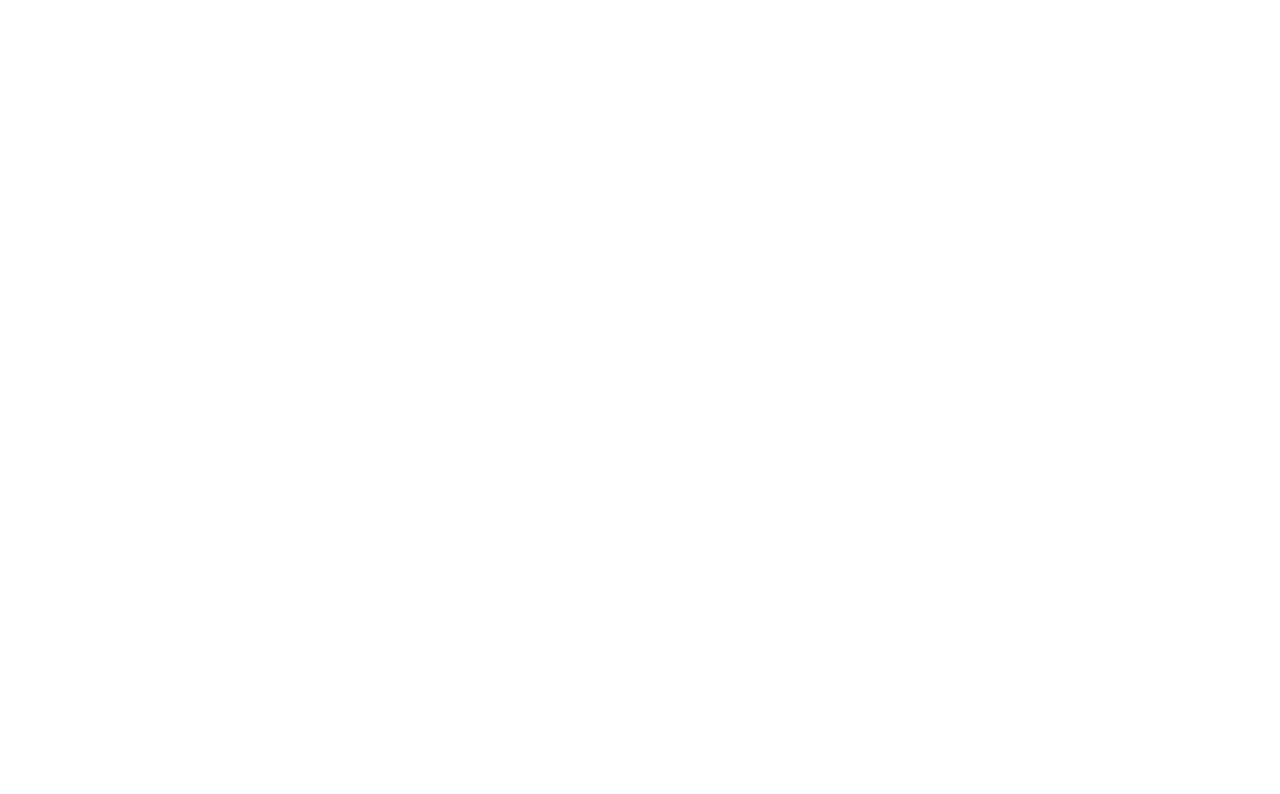
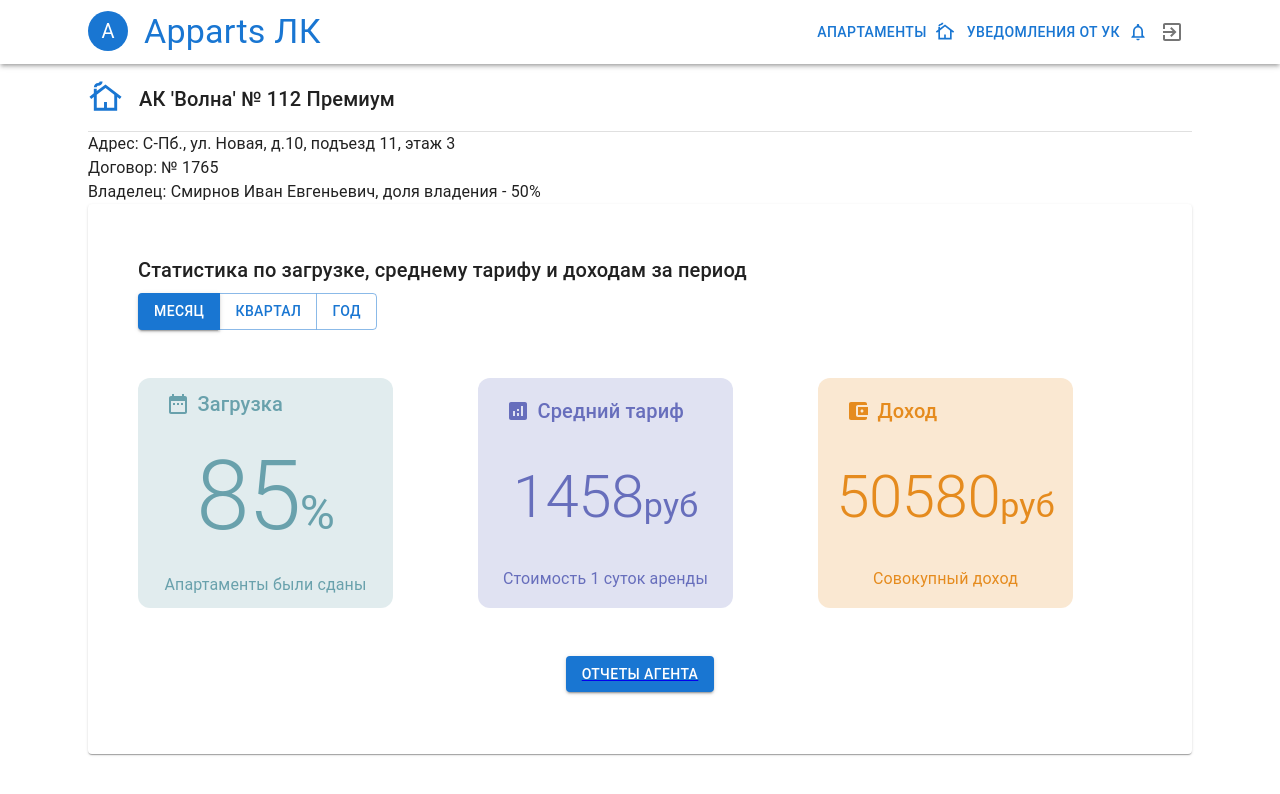
Before and after one commit to KosilovaDaria/LK_app, a React (Create React App) app: page /apartment/112-Premium in a window 1280 px wide. Before the commit this address had no page. Shown: the top 794 px of the page. Built offline with nearby package versions, Linux system fonts and the light colour scheme.

Commit message:
add: QuartStat component, fixed: links and components

```diff
--- a/package.json
+++ b/package.json
@@ -13,6 +13,7 @@
     "@mui/icons-material": "^5.4.4",
     "@mui/lab": "^5.0.0-alpha.71",
     "@mui/material": "^5.0.0-rc.1",
+    "@mui/x-data-grid": "^5.6.1",
     "@testing-library/jest-dom": "^5.16.2",
     "@testing-library/react": "^12.1.3",
     "@testing-library/user-event": "^13.5.0",
--- a/src/components/apartCard/ApartCard.js
+++ b/src/components/apartCard/ApartCard.js
@@ -1,35 +1,47 @@
 import { Grid, Card, CardContent, Typography, CardActions, Button, Box } from "@mui/material";
 import PieChart from "../pieChart/PieChart";
-import { Link,Outlet } from "react-router-dom";
-const ApartCard = () => {
+import { Link, Outlet } from "react-router-dom";
+import { useEffect, useState } from "react";
+
+const ApartCard = ({ aparts }) => {
+
+  const [data, setData] = useState([]);
+  useEffect(() => {
+    setData(aparts)
+  }, []);
+  // console.log(aparts)
   return (
-    <Grid item md={6}>
+    <>
+      {data.map((item) => (
+        <Grid item md={6} key={item.id}>
           <Card sx={{ display: 'flex', width: '540 px', height: '300px', mt: 2 }}>
             <CardContent sx={{ flex: 1 }}>
               <Typography component="h2" variant="h5" sx={{ mb: 3 }}>
-            АК "Волна" № 345 Студио
+                {item.name}
               </Typography>
               <Typography variant="subtitle1" paragraph>
-            С-Пб., ул. Новая, д. 110а, корп 2, подъезд 1, этаж 12
+                {item.adress}
               </Typography>
               <Typography>
-            Договор управления: №12234556
+                Договор управления: № {item.contract}
               </Typography>
               <Typography sx={{ mb: 6 }}>
-            Процент валдения: 100%
+                Процент валдения: {item.ownership} %
               </Typography>
               <CardActions>
-            <Link to='/apartment'><Button size="small" variant="contained">Подробнее</Button></Link>
+                <Link to={`/apartment/${item.param}`}><Button size="small" variant="contained">Подробнее</Button></Link>
               </CardActions>
             </CardContent>
             <Box sx={{ mt: 5 }}>
               <PieChart />
             </Box>
           </Card>
+        </Grid>
+      )
+      )
+      }
       <Outlet />
-    </Grid>
-
-
+    </>
   )
 }
 
--- a/src/components/barChart/BarChart.js
+++ b/src/components/barChart/BarChart.js
@@ -1,8 +1,16 @@
 import { Chart, BarSeries, ArgumentAxis, ValueAxis } from '@devexpress/dx-react-chart-material-ui'
 import { Animation, Tooltip } from '@devexpress/dx-react-chart'
+import { useState, useEffect } from "react";
 
 
-const BarChart = () => {
+const BarChart = (stat) => {
+  console.log(stat.stat.stat)
+  const [statData, setStatData] = useState([]);
+  useEffect(() => {
+    setStatData(stat.stat.stat);
+  })
+  console.log(statData)
+
 
   const chartData = [
     { month: 'апрель', value: 62, units: '%' },
@@ -35,14 +43,14 @@
   }
 
   return (
-    <Chart data={chartData}
+    <Chart data={statData}
       width={500}
       height={300}>
       <ArgumentAxis />
       <ValueAxis max={100} showGrid={false} />
       <BarSeries
 
-        valueField='value'
+        valueField='occupancy'
         argumentField='month'
         pointComponent={BarWithLabel}
         color='rgb(105, 161, 172)'
--- a/src/components/monthStat/MonthStat.js
+++ b/src/components/monthStat/MonthStat.js
@@ -1,7 +1,15 @@
 import { Grid, Box, Typography} from "@mui/material";
 import {DateRange, Analytics, AccountBalanceWallet} from '@mui/icons-material';
+import { useState, useEffect } from "react";
 
-const MonthStat = () => {
+const MonthStat = (stat) => {
+  const [statData, setStatData] = useState([]);
+  useEffect(() => {
+    setStatData(stat.stat);
+  })
+  console.log(statData)
+ const {occupancy, averege, income} = statData;
+
   return (
     <>
       <Grid container spacing={2} mb={6}>
@@ -10,7 +18,7 @@
             <Box sx={{ width: '200px', display: 'flex', alignItems: 'center' }}>
               <DateRange sx={{ mr: 1 }} />
               <Typography variant="h6"> Загрузка</Typography></Box>
-            <Typography variant="h1">73<Typography variant="h3" component={'span'}>%</Typography></Typography>
+            <Typography variant="h1">{occupancy}<Typography variant="h3" component={'span'}>%</Typography></Typography>
             <Typography>Апартаменты были сданы</Typography>
           </Box>
         </Grid>
@@ -19,7 +27,7 @@
             <Box sx={{ width: '200px', display: 'flex', alignItems: 'center' }}>
               <Analytics sx={{ mr: 1 }} />
               <Typography variant="h6"> Средний тариф</Typography></Box>
-            <Typography variant="h2">1325<Typography variant="h4" component={'span'}>руб</Typography></Typography>
+            <Typography variant="h2">{averege}<Typography variant="h4" component={'span'}>руб</Typography></Typography>
             <Typography>Стоимость 1 суток аренды</Typography>
           </Box>
         </Grid>
@@ -28,7 +36,7 @@
             <Box sx={{ width: '200px', display: 'flex', alignItems: 'center' }}>
               <AccountBalanceWallet sx={{ mr: 1 }} />
               <Typography variant="h6"> Доход</Typography></Box>
-            <Typography variant="h2">48250<Typography variant="h4" component={'span'}>руб</Typography></Typography>
+            <Typography variant="h2">{income}<Typography variant="h4" component={'span'}>руб</Typography></Typography>
             <Typography>Совокупный доход</Typography>
           </Box>
         </Grid>
--- a/src/components/pages/ApartmentPage.js
+++ b/src/components/pages/ApartmentPage.js
@@ -1,27 +1,40 @@
-import { Box, Typography, Divider, Card, CardContent, ButtonGroup, Button, TextField } from "@mui/material";
+import { Box, Typography, Divider, Card, CardContent, ButtonGroup, Button, TextField, Container } from "@mui/material";
 import { CottageOutlined } from '@mui/icons-material';
 import DateAdapter from '@mui/lab/AdapterDateFns';
 import { LocalizationProvider, DatePicker } from '@mui/lab';
 import ruLocale from 'date-fns/locale/ru'
-import { useState } from "react";
+import { useState, useEffect } from "react";
 import MonthStat from "../monthStat/MonthStat";
-import QuartStat from "../quarterStat/QuarterStat";
+import QuartStat from "../quarterStat/QuartStat";
+import { useParams } from "react-router-dom";
+import { Link, Outlet } from "react-router-dom";
 
-
-const ApartmentPage = () => {
+const ApartmentPage = ({ aparts }) => {
+  let params = useParams();
 
   const [value, setValue] = useState(new Date());
+  const [data, setData] = useState([]);
+  const [apartmentId, setApartmentId] = useState(null);
+  useEffect(() => {
+    setData(aparts);
+    setApartmentId(params.apartmentId);
+  }, [params.apartmentId]);
+
   return (
     <>
-      <Box sx={{ display: 'flex', alignItems: 'flex-end', paddingBottom: 2, paddingTop: 2 }}>
+      {data.map((item) => {
+        if (item.param == apartmentId) {
+          return (
+            <Container maxWidth='lg' key={item.id}>
+              <Box sx={{ display: 'flex', alignItems: 'flex-end', paddingBottom: 2, paddingTop: 2 }} >
                 <CottageOutlined color="primary" fontSize="large" sx={{ mr: 2 }} />
-        <Typography variant="h6"> АК "Волна" № 345 Студио</Typography>
+                <Typography variant="h6"> {item.name}</Typography>
               </Box>
               <Divider />
               <Box>
-        <Typography>Адрес:  С-Пб., ул. Новая, д. 110а, корп 2, подъезд 1, этаж 12</Typography>
-        <Typography>Договор: №12234556</Typography>
-        <Typography>Владелец: Смирнов Иван Евгеньевич, доля владения - 100%</Typography>
+                <Typography>Адрес:  {item.adress}</Typography>
+                <Typography>Договор: № {item.contract}</Typography>
+                <Typography>Владелец: {item.owner}, доля владения - {item.ownership}%</Typography>
               </Box>
               <Card sx={{ height: '550px' }}>
                 <CardContent sx={{ p: '50px' }}>
@@ -29,7 +42,7 @@
                   <Box maxWidth='550px' sx={{ display: 'flex', justifyContent: 'space-between' }}>
                     <ButtonGroup variant="outlined" aria-label="outlined primary button group">
                       <Button variant="contained">Месяц</Button>
-              <Button>Квартал</Button>
+                      <Button  >Квартал</Button>
                       <Button>Год</Button>
                     </ButtonGroup>
 
@@ -44,13 +57,17 @@
                       />
                     </LocalizationProvider>
                   </Box>
-          <MonthStat />
-          {/* <QuartStat/> */}
-          <Box sx={{ width: '100%', display: 'flex', justifyContent: 'center' }}><Button variant="contained">Отчеты агента</Button></Box>
+                  <MonthStat stat={item.stat[0]} />
+                  {/* <QuartStat stat={item.stat} /> */}
+                  <Link to='/reports'><Box sx={{ width: '100%', display: 'flex', justifyContent: 'center' }}><Button variant="contained">Отчеты агента</Button></Box></Link>
                 </CardContent>
+                <Outlet/>
               </Card>
+            </Container>
+          )
+        }
+      })}
     </>
   )
 }
-
 export default ApartmentPage;
--- a/src/components/pages/MainPage.js
+++ b/src/components/pages/MainPage.js
@@ -2,7 +2,8 @@
 import { CottageOutlined } from '@mui/icons-material';
 import ApartCard from "../apartCard/ApartCard";
 
-const MainPage = () => {
+const MainPage = ({aparts}) => {
+
   return (
     <>
       <Box sx={{ display: 'flex', alignItems: 'flex-end', paddingBottom: 2, paddingTop: 2 }}>
@@ -11,8 +12,7 @@
       </Box>
       <Divider />
       <Grid container spacing={2}>
-        <ApartCard />
-        <ApartCard />
+        <ApartCard aparts={aparts}/>
       </Grid>
     </>
   )
--- a/src/components/pages/NotificationsPage.js
+++ b/src/components/pages/NotificationsPage.js
@@ -1,8 +1,32 @@
-const NotificationsPage = () => {
+import { Box, Typography, Divider, Card, CardContent, ButtonGroup, Button, TextField, Container } from "@mui/material";
+import { NotificationsNoneOutlined } from '@mui/icons-material';
+import { useState, useEffect } from "react";
+import { DataGrid } from '@mui/x-data-grid';
+
+const NotificationsPage = ({ aparts }) => {
+
+  const [data, setData] = useState([]);
+  useEffect(() => {
+    setData(aparts[0]);
+  }, [aparts[0]]);
+
   return (
     <>
-    Тут будут Уведомления
-    </>
+      <Container maxWidth='lg' key={data.id}>
+        <Box sx={{ display: 'flex', alignItems: 'flex-end', paddingBottom: 2, paddingTop: 2 }} >
+          <NotificationsNoneOutlined color="primary" fontSize="large" sx={{ mr: 2 }} />
+          <Typography variant="h6">Уведомления от УК</Typography>
+        </Box>
+        <Divider />
+        <Box>
+          <Typography>Адрес:  {data.adress}</Typography>
+          <Typography>Договор: № {data.contract}</Typography>
+          <Typography>Владелец: {data.owner}, доля владения - {data.ownership}%</Typography>
+        </Box>
+        <Typography component='h2' variant="h6">Уведомления</Typography>
+      </Container>
+
+</>
   )
 }
 
--- /dev/null
+++ b/src/components/pages/ReportsPage.js
@@ -0,0 +1,23 @@
+import { Box, Typography, Divider, Card, CardContent, ButtonGroup, Button, TextField, Container } from "@mui/material";
+import { CottageOutlined } from '@mui/icons-material';
+import DateAdapter from '@mui/lab/AdapterDateFns';
+import { LocalizationProvider, DatePicker } from '@mui/lab';
+import ruLocale from 'date-fns/locale/ru'
+import { useState, useEffect } from "react";
+import MonthStat from "../monthStat/MonthStat";
+import QuartStat from "../quarterStat/QuartStat";
+import { useParams } from "react-router-dom";
+import { Link, Outlet } from "react-router-dom";
+
+const ReportsPage = () => {
+  return (
+    <>
+    <Box sx={{ display: 'flex', alignItems: 'flex-end', paddingBottom: 2, paddingTop: 2 }} >
+    <CottageOutlined color="primary" fontSize="large" sx={{ mr: 2 }} />
+    <Typography variant="h6"> Отчеты</Typography>
+  </Box>
+    </>
+  )
+}
+
+export default ReportsPage;
--- a/src/components/pieChart/PieChart.js
+++ b/src/components/pieChart/PieChart.js
@@ -2,7 +2,10 @@
 import { Animation, Legend } from '@devexpress/dx-react-chart'
 
 
-const PieChart = () => {
+const PieChart = (props) => {
+// console.log(props.data);
+// const data = props.data;
+// console.log(data);
 
   const chartData = [
     { sector: 'first', area: 73, occupancy: 'Загрузка 73%' },
@@ -14,7 +17,7 @@
       height={200}>
       <PieSeries
         valueField='area'
-        argumentField='sector'
+        argumentField='area'
         outerRadius={1.2}
         innerRadius={0.7}
       />
--- a/src/components/quarterStat/QuarterStat.js
+++ b/src/components/quarterStat/QuartStat.js
@@ -4,11 +4,13 @@
 import BarChart from "../barChart/BarChart";
 
 
-const QuartStat = () => {
+const QuartStat = (stat) => {
+  console.log(stat)
   return (
     <Grid container mt={6}>
       <Grid item md={6} sm={12}>
-        <BarChart />
+
+        <BarChart stat={stat} />
       </Grid>
       <Grid item md={6} sm={12}>
         <Box>
--- /dev/null
+++ b/src/db.json
@@ -0,0 +1,60 @@
+{
+  "aparts": [
+    {
+      "id": 0,
+      "owner": "Смирнов Иван Евгеньевич",
+      "name": "АК 'Волна' № 345 Студио",
+      "adress": "С-Пб., ул. Новая, д.110а, корп 2 , подъезд 1, этаж 12",
+      "contract": 12234556,
+      "ownership": 100,
+      "stat": [
+          {
+            "month": "march",
+            "occupancy": 73,
+            "averege-rate": 1325,
+            "income": 48250
+          },
+          {
+            "month": "february",
+            "occupancy": 83,
+            "averege-rate": 1178,
+            "income": 45732
+          },
+          {
+            "month": "junuary",
+            "occupancy": 62,
+            "averege-rate": 987,
+            "income": 36587
+          }
+        ]
+      },
+      {
+        "id": 0,
+        "owner": "Смирнов Иван Евгеньевич",
+        "name": "АК 'Волна' № 112 Премиум",
+        "adress": "С-Пб., ул. Новая, д.10, подъезд 11, этаж 3",
+        "contract": 1765,
+        "ownership": 50,
+        "stat": [
+            {
+              "month": "march",
+              "occupancy": 85,
+              "averege-rate": 1458,
+              "income": 50580
+            },
+            {
+              "month": "february",
+              "occupancy": 69,
+              "averege-rate": 1067,
+              "income": 40357
+            },
+            {
+              "month": "junuary",
+              "occupancy": 50,
+              "averege-rate": 875,
+              "income": 34356
+            }
+          ]
+        }
+  ]
+}
--- a/src/index.js
+++ b/src/index.js
@@ -9,15 +9,89 @@
 import App from './components/app/App';
 import { ApartmentPage, MainPage, NotificationsPage } from './components/pages';
 import SignIn from './components/signIn/SignIn';
+import ReportsPage from './components/pages/ReportsPage';
+
+const aparts = [
+  {
+    id: 0,
+    owner: "Смирнов Иван Евгеньевич",
+    name: "АК 'Волна' № 345 Студио",
+    param: "345-Studio",
+    adress: "С-Пб., ул. Новая, д.110а, корп 2 , подъезд 1, этаж 12",
+    contract: 12234556,
+    ownership: 100,
+    occupancy: 73,
+    stat: [
+      {
+        month: "march",
+        occupancy: 73,
+        averege: 1325,
+        income: 48250
+      },
+      {
+        month: "february",
+        occupancy: 83,
+        averege: 1178,
+        income: 45732
+      },
+      {
+        month: "junuary",
+        occupancy: 62,
+        averege: 987,
+        income: 36587
+      }
+    ]
+  },
+  {
+    id: 1,
+    owner: "Смирнов Иван Евгеньевич",
+    name: "АК 'Волна' № 112 Премиум",
+    param: "112-Premium",
+    adress: "С-Пб., ул. Новая, д.10, подъезд 11, этаж 3",
+    contract: 1765,
+    ownership: 50,
+    occupancy: 63,
+    stat: [
+      {
+        month: "march",
+        occupancy: 85,
+        averege: 1458,
+        income: 50580
+      },
+      {
+        month: "february",
+        occupancy: 69,
+        averege: 1067,
+        income: 40357
+      },
+      {
+        month: "junuary",
+        occupancy: 50,
+        averege: 875,
+        income: 34356
+      }
+    ]
+  },
+]
 
 const rootElement = document.getElementById("root");
 render(
   <BrowserRouter>
     <Routes>
-      <Route path="/" element={<App />} >
-        <Route path="apartments" element={<MainPage />} />
-        <Route path="apartment" element={<ApartmentPage />} />
-        <Route path="notithications" element={<NotificationsPage />} />
+      <Route path="/" element={<App  />} >
+        <Route path="apartments" element={<MainPage aparts={aparts} />} >
+
+        </Route>
+        <Route path="apartment" element={<ApartmentPage aparts={aparts} />} >
+        <Route path=":apartmentId" element={<ApartmentPage aparts={aparts}/>} />
+        </Route>
+        <Route path="reports" element={<ReportsPage aparts={aparts} />} />
+
+        {/* <Route path="apartments" element={<MainPage aparts={aparts} />} >
+        <Route path=":apartmentId" element={<ApartmentPage aparts={aparts}/>} />
+        </Route> */}
+
+        <Route path="notithications" element={<NotificationsPage aparts={aparts}/>} />
         <Route path="signin" element={<SignIn />} />
       </Route>
     </Routes>
```
Also changed, not shown: 1 other file (tests, documents, lock files or other folders). Lines whose indentation alone changed are shown as unchanged.
